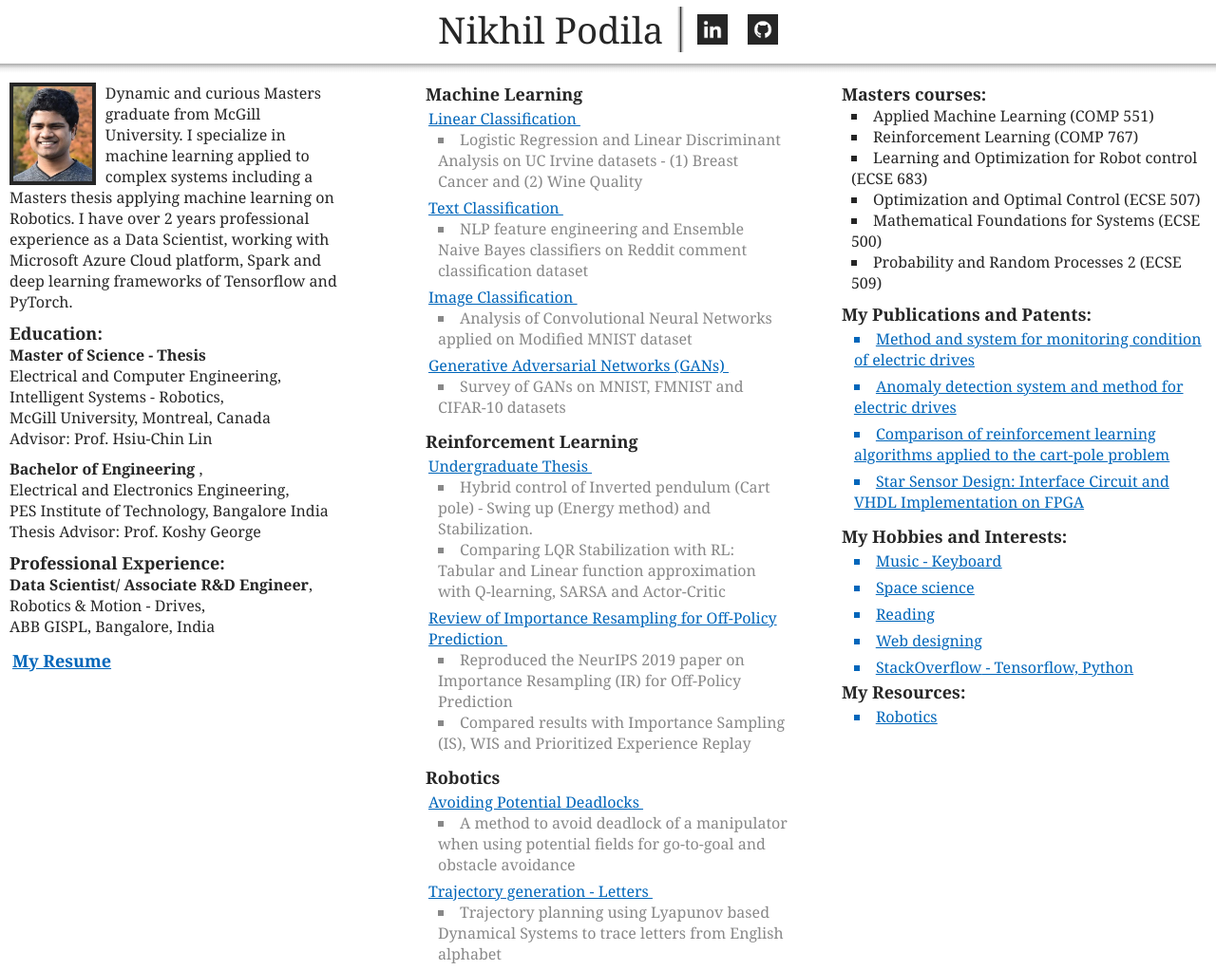
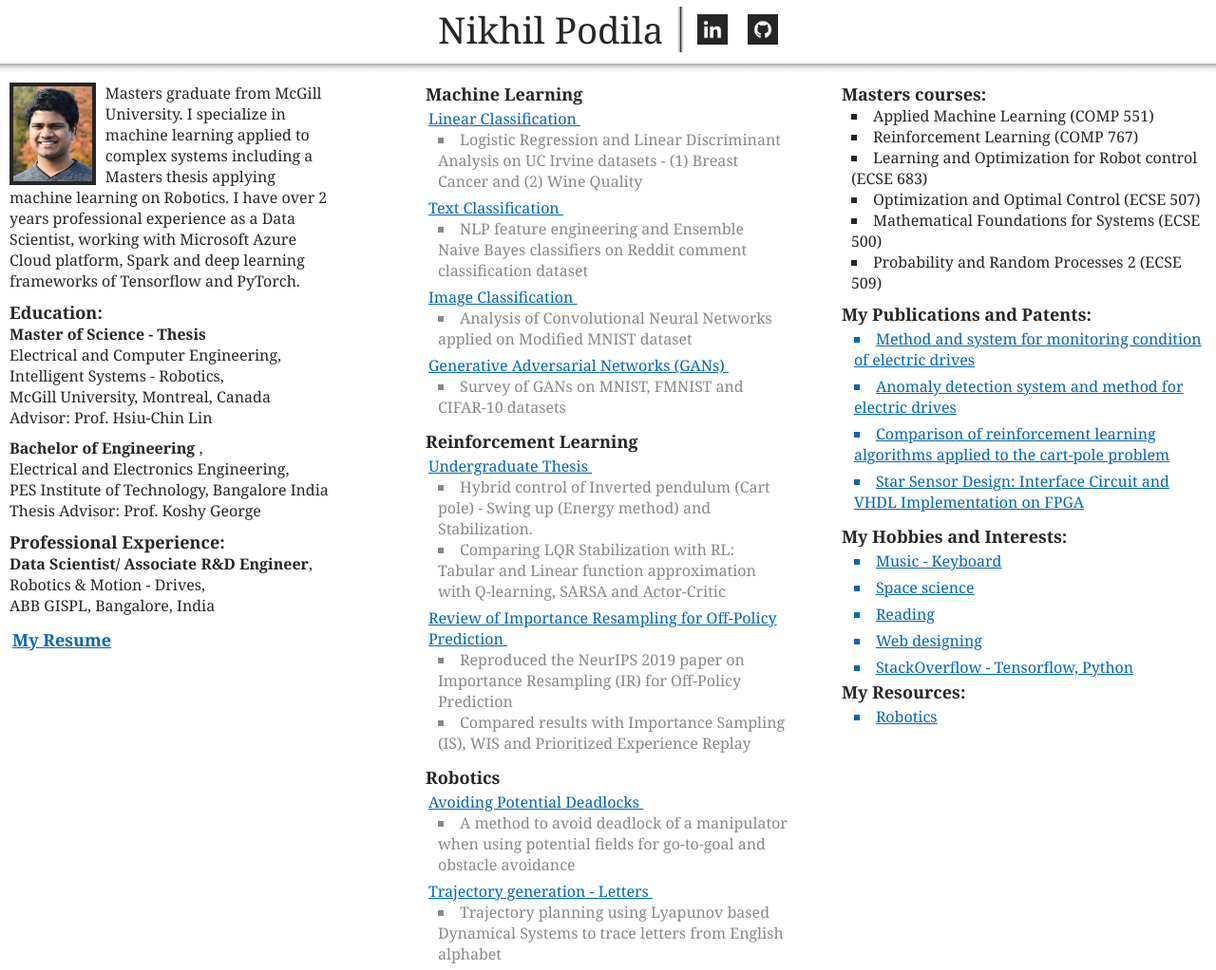
Before and after one commit to nikhilpodila/nikhilpodila.github.io, a plain HTML site: page index.html in a window 1280 px wide. Shown: the whole page at 95% size. Drawn offline with nearby package versions, Linux system fonts and the light colour scheme.

Commit message:
adjectives removed

```diff
--- a/index.html
+++ b/index.html
@@ -29,7 +29,7 @@
           <img src="dp.jpg" id="imgAbout" />
           <span>
             <div class="textAbout">
-              Dynamic and curious Masters graduate from McGill University. I specialize in machine learning applied to complex systems
+              Masters graduate from McGill University. I specialize in machine learning applied to complex systems
               including a Masters thesis applying machine learning on Robotics. I have over 2 years professional experience as a
               Data Scientist, working with Microsoft Azure Cloud platform, Spark and deep learning frameworks of Tensorflow and PyTorch.
               <br>
```
